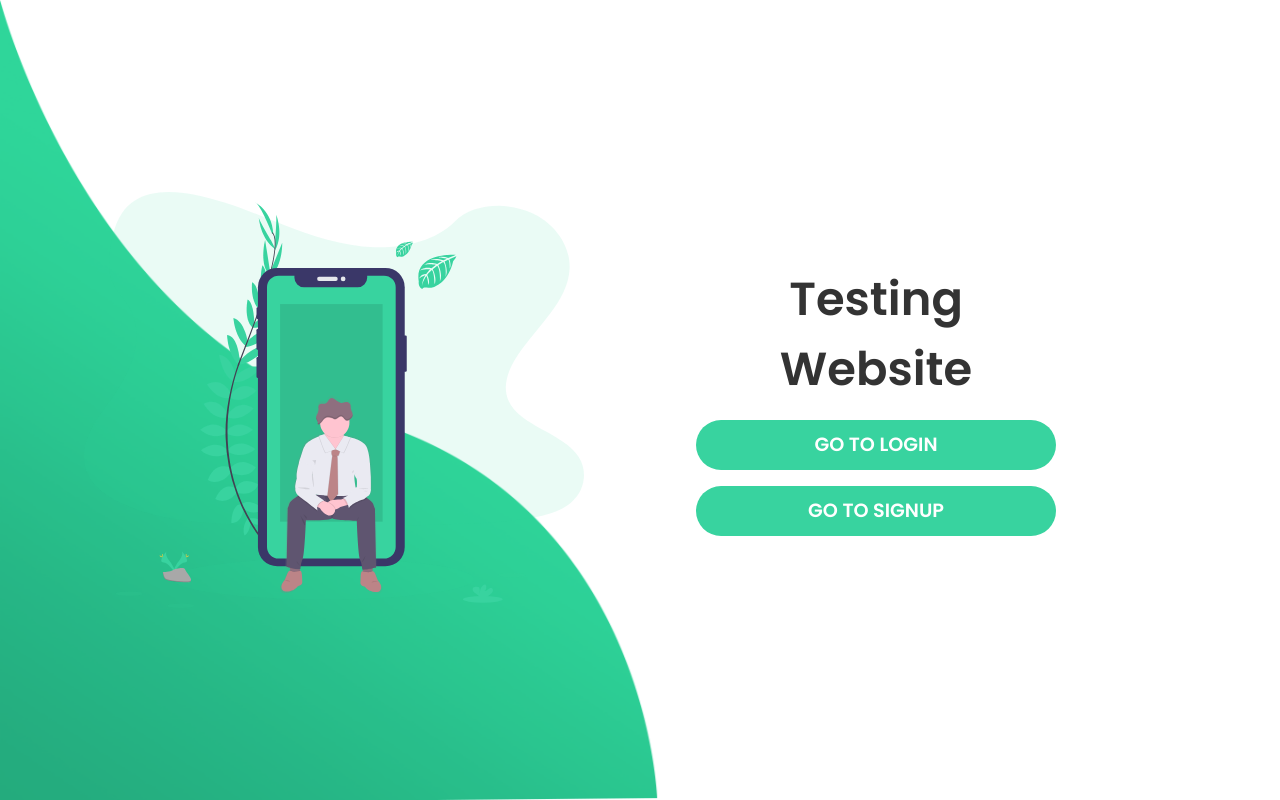
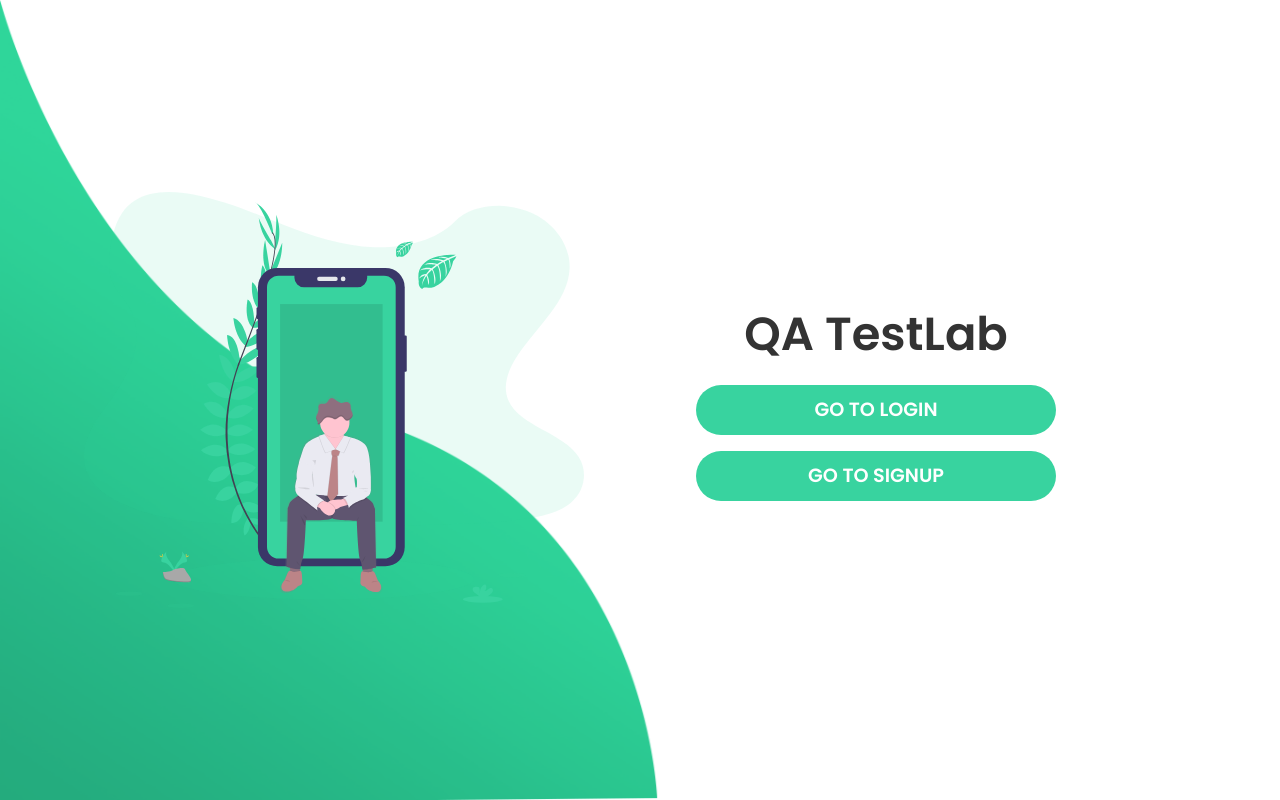
Before and after one commit to floodro/Zenith-Finance, a Django app: page / in a window 1280 px wide. Run offline with Django 5.2, Linux system fonts and the light colour scheme; some libraries are stand-ins or nearby versions.

Commit message:
Edited title name of website.

```diff
--- a/main/templates/main/index.html
+++ b/main/templates/main/index.html
@@ -16,7 +16,7 @@
 		</div>
 		<div class="login-content">
 			<form action="index.html">
-				<h2 class="title"> Testing Website </h2>
+				<h2 class="title"> QA TestLab </h2>
             	<a href="{% url 'login' %}"><button type="button" class="login-btn"> Go to Login </button></a>
 				<a href="{% url 'signup' %}"><button type="button" class="signup-btn"> Go to Signup </button></a>
             </form>
```
